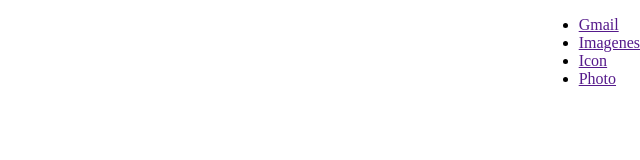
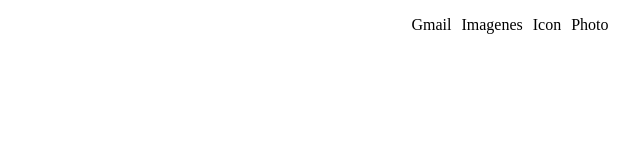
Before and after one commit to JairSH/GoogleClone, a plain HTML site: page index.html in a window 1280 px wide. Shown: the whole page, without its empty margins (640-1280 px from the left). Drawn offline with Linux system fonts and the light colour scheme.

Commit message:
Se crean estilos del header y se utiliza display flex

```diff
--- a/assests/css/main.css
+++ b/assests/css/main.css
@@ -1,6 +1,11 @@
 body {
     margin: 0;
     padding: 0;
+}
+
+a {
+    text-decoration: none;
+    cursor: pointer;
 }
 
 header {
@@ -12,3 +17,17 @@ header nav {
     display: flex;
     justify-content: flex-end;
 }
+
+header nav .nav-right-section {
+    width: 250px;
+    height: auto;
+    display: flex;
+    list-style: none;
+    justify-content: center;
+    align-content: center;
+}
+
+nav .nav-right-section a {
+    margin-right: 10px;
+    color: black;
+}
--- a/index.html
+++ b/index.html
@@ -10,7 +10,7 @@
 <body>
     <header>
         <nav>
-            <ul>
+            <ul class="nav-right-section">
                 <li>
                     <a href="">Gmail</a>
                 </li>
```
